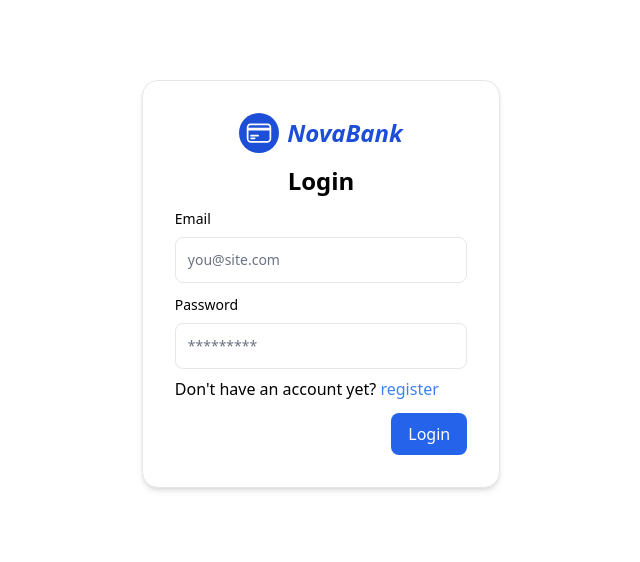
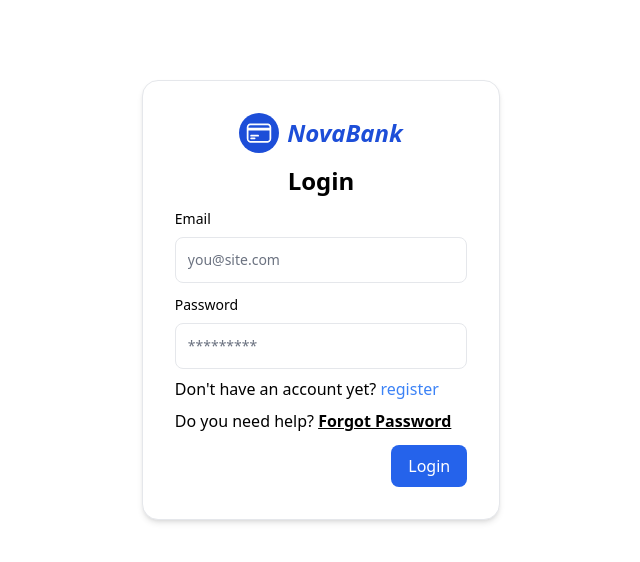
Before and after one commit to jalun118/virtual-bank, a React (Vite) app in the folder web/: page /login in a window 1280 px wide. Shown: the top 562 px of the page, without its empty margins (319-959 px from the left). Built offline with nearby package versions, Linux system fonts and the light colour scheme.

Commit message:
feat(forgot-password): add direct link to forgot password page

```diff
--- a/web/src/pages/login/page.tsx
+++ b/web/src/pages/login/page.tsx
@@ -93,6 +93,12 @@ export default function LoginPage() {
               register
             </Link>
           </p>
+          <p className="mt-2 text-base">
+            Do you need help?{" "}
+            <Link to="/forgot" className="font-semibold underline">
+              Forgot Password
+            </Link>
+          </p>
 
           <div className="mt-3 flex justify-end">
             <button
--- a/web/src/pages/my-info/change-password/page.tsx
+++ b/web/src/pages/my-info/change-password/page.tsx
@@ -264,8 +264,8 @@ export default function ChangePasswordPage() {
             <div className="mt-2">
               <p>
                 Do you need help?{" "}
-                <Link to="/" className="font-semibold underline">
-                  Lost Password
+                <Link to="/forgot" className="font-semibold underline">
+                  Forgot Password
                 </Link>
               </p>
             </div>
```
